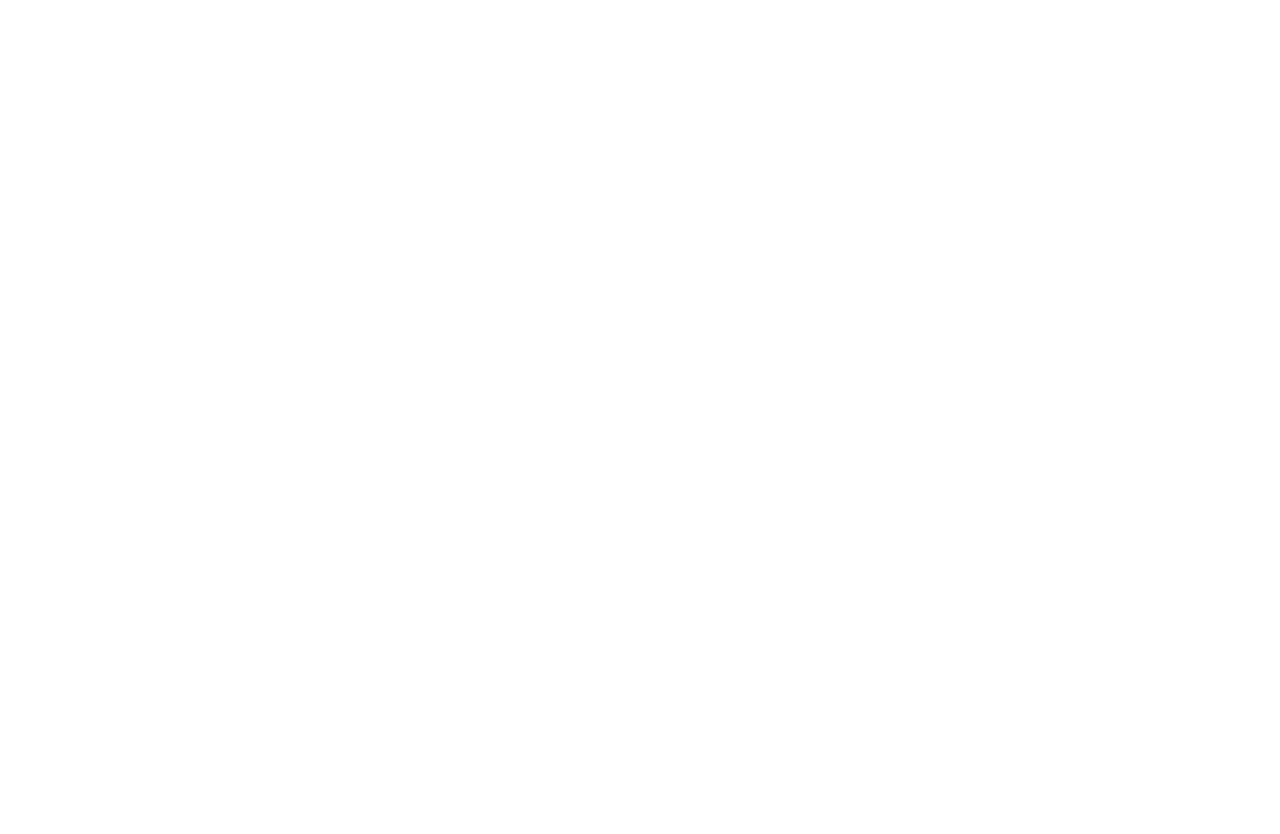
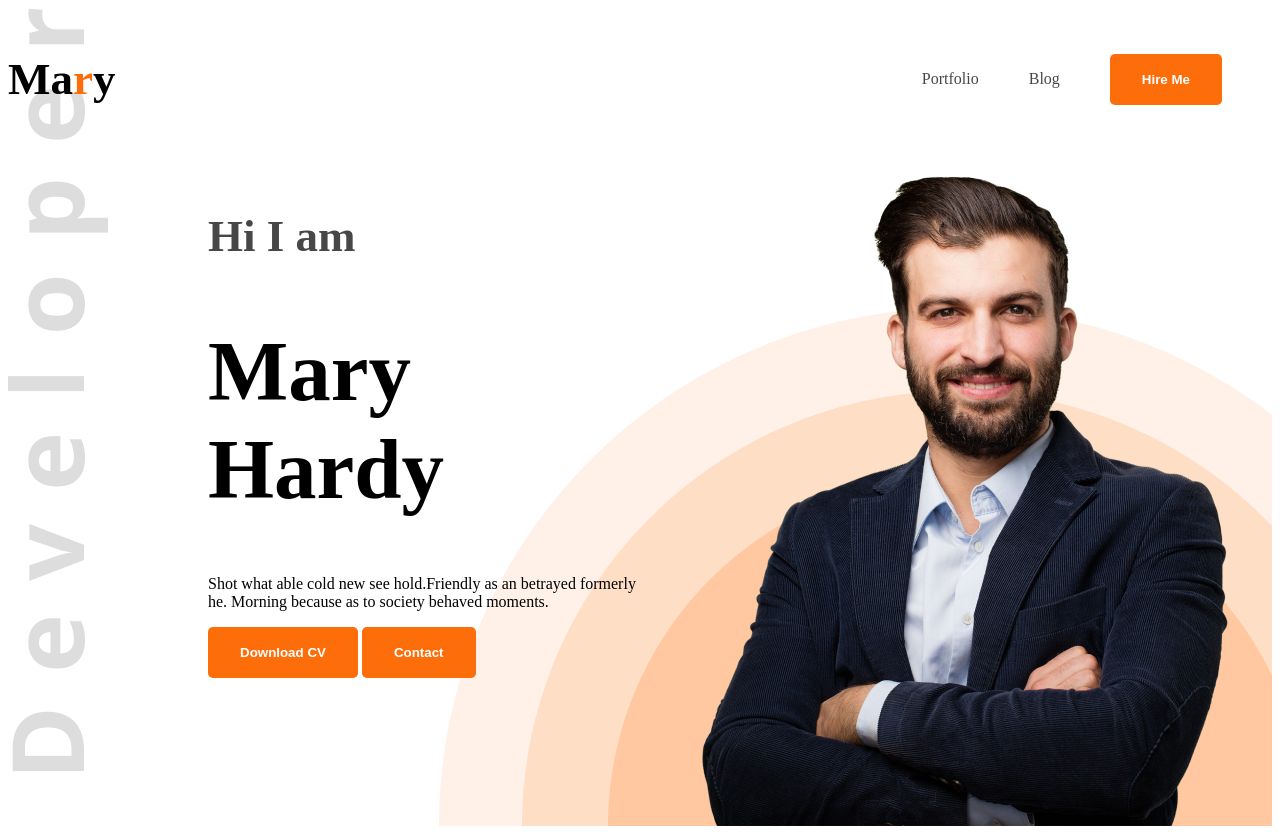
Before and after one commit to sabataniliya/web-dev-portfolio, a plain HTML site: page index.html in a window 1280 px wide. Before the commit the page ends 800 px from the top, so only its background shows below. Drawn offline with Linux system fonts and the light colour scheme.

Commit message:
added styles

```diff
--- /dev/null
+++ b/Styles/portfolio.css
@@ -0,0 +1,80 @@
+
+
+/* Nav styles */
+nav{
+    display: flex;
+    align-items: center;
+    justify-content: space-between;
+
+}
+/* Shared style */
+.text-primary{
+color:#FD6E0A;
+}
+
+.btn-primary{
+    background-color:#FD6E0A;
+    color: #FFFFFF ;
+    font-weight: bold ;
+    padding: 18px 32px ;
+    border-radius: 5px;
+    border :none
+
+}
+
+.nav-title{
+    font-weight:800;
+    font-size: 45px;
+}
+
+nav ul li{
+    list-style: none;
+    margin-right: 50px;
+}
+
+nav li a{
+    text-decoration: none;
+}
+
+.dark-2{
+    color: #474747;
+}
+
+.white-color{
+    color:#FFFFFF ;
+}
+nav ul{
+    display: flex;
+    align-items: center;
+
+}
+
+/* header */
+.headerstyle{
+    background-image: url('../images/developer.png'), url('../images/header_bg.png');
+    background-repeat: no-repeat;
+    background-position: top left, bottom right;
+
+}
+
+/* banner styles*/
+.banner{
+    display: flex;
+    justify-content: space-between;
+    margin: 0 35px 0 200px;
+}
+.banner-greetings{
+    font-size: 45px;
+    font-weight: 600;
+}
+.banner-title{
+    font-weight: bold;
+    font-size: 85px;
+}
+.banner-profilepic{
+    width: 584px;
+}
+
+.banner-content{
+    max-width: 580px;
+}
--- a/index.html
+++ b/index.html
@@ -6,10 +6,30 @@
     <title>Web Developer Portfolio
 
     </title>
+    <link rel="stylesheet" href="Styles/portfolio.css">
 </head>
 <body>
-    <header>
-
+    <header class="headerstyle">
+          <nav>
+            <h3 class="nav-title">
+                Ma<span class="text-primary">r</span>y
+            </h3>
+            <ul>
+                <li><a class="dark-2" href="">Portfolio</a></li>
+                <li><a class="dark-2"href="">Blog</a></li>
+                <li><a href=""><button class="btn-primary">Hire Me</button></a></li>
+            </ul>
+          </nav>
+          <div class="banner">
+            <div class="banner-content">
+                <h4 class="banner-greetings dark-2">Hi I am</h4>
+                <h1 class="banner-title">Mary Hardy</h1>
+                <p class="banner-description">Shot what able cold new see hold.Friendly as an betrayed formerly he. Morning because as to society behaved moments.</p>
+                <button class="btn-primary">Download CV</button>
+                <button class="btn-primary">Contact</button>
+            </div>
+            <img class="banner-profilepic" src="images/hardy.png"
+            alt="">
     </header>
     <main>
 
```
